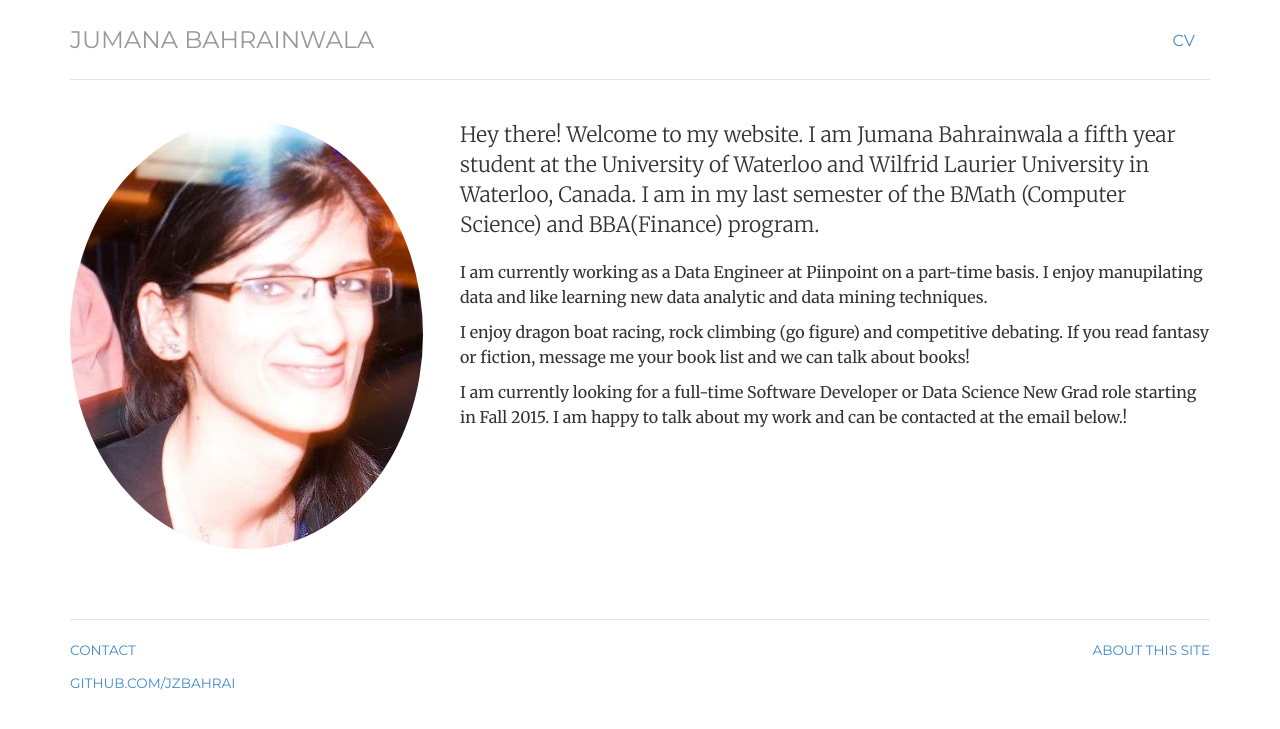
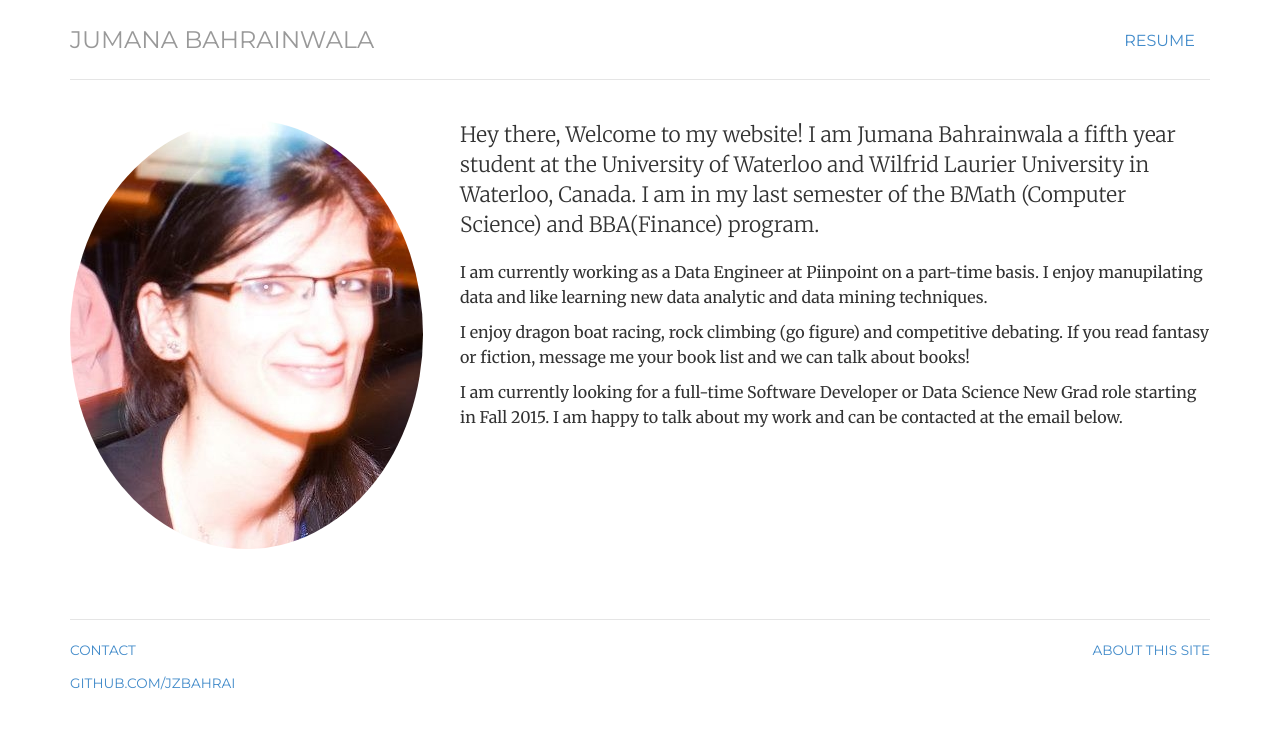
Before and after one commit to jzbahrai/jzbahrai.github.io, a Jekyll site: the page built from index.html, in a window 1280 px wide. Shown: the top 729 px of the page. Built offline with Jekyll 4.4.1, drawn with Linux system fonts in a browser that asks for light colours.

Commit message:
changed wording

```diff
--- a/_layouts/default.html
+++ b/_layouts/default.html
@@ -16,7 +16,7 @@
 			<div class="container">
 				<div class="header">
 					<ul class="nav nav-pills pull-right">
-	        			<li class="{{ page.cv }}"><a href="/cv/Jumana Bahrainwala Resume June2015.pdf" title = "CV">CV</a></li>
+	        			<li class="{{ page.cv }}"><a href="/cv/Jumana Bahrainwala Resume June2015.pdf" title = "CV">RESUME</a></li>
 					</ul>
 					<h3 class="text-muted"><a href="/">Jumana Bahrainwala</a></h3>
 				</div>
--- a/index.html
+++ b/index.html
@@ -9,10 +9,10 @@ cv: passive
 	<img  class="img-circle avatar" alt="Jumana Bahrainwala" src="img/Profile Picture.jpg">
 	</div>
 	<div itemscope itemtype="http://data-vocabulary.org/Person" class="col-sm-8">
-	<p class="lead">Hey there! Welcome to my website. I am <span itemprop="name">Jumana Bahrainwala</span> a fifth year student at the University of Waterloo and Wilfrid Laurier University in Waterloo, Canada. I am in my last semester of the BMath (Computer Science) and BBA(Finance) program.</p>
+	<p class="lead">Hey there, Welcome to my website! I am <span itemprop="name">Jumana Bahrainwala</span> a fifth year student at the University of Waterloo and Wilfrid Laurier University in Waterloo, Canada. I am in my last semester of the BMath (Computer Science) and BBA(Finance) program.</p>
 	<p>I am currently working as a Data Engineer at Piinpoint on a part-time basis. I enjoy manupilating data and like learning new data analytic and data mining techniques. </p>
 	<p>I enjoy dragon boat racing, rock climbing (go figure) and competitive debating. If you read fantasy or fiction, message me your book list and we can talk about books!</p>
-	<p>I am currently looking for a full-time Software Developer or Data Science New Grad role starting in Fall 2015. I am happy to talk about my work and can be contacted at the email below.</a>!</p>
+	<p>I am currently looking for a full-time Software Developer or Data Science New Grad role starting in Fall 2015. I am happy to talk about my work and can be contacted at the email below.</a></p>
 	</div>
 </div>
 <!-- </div> -->
```
